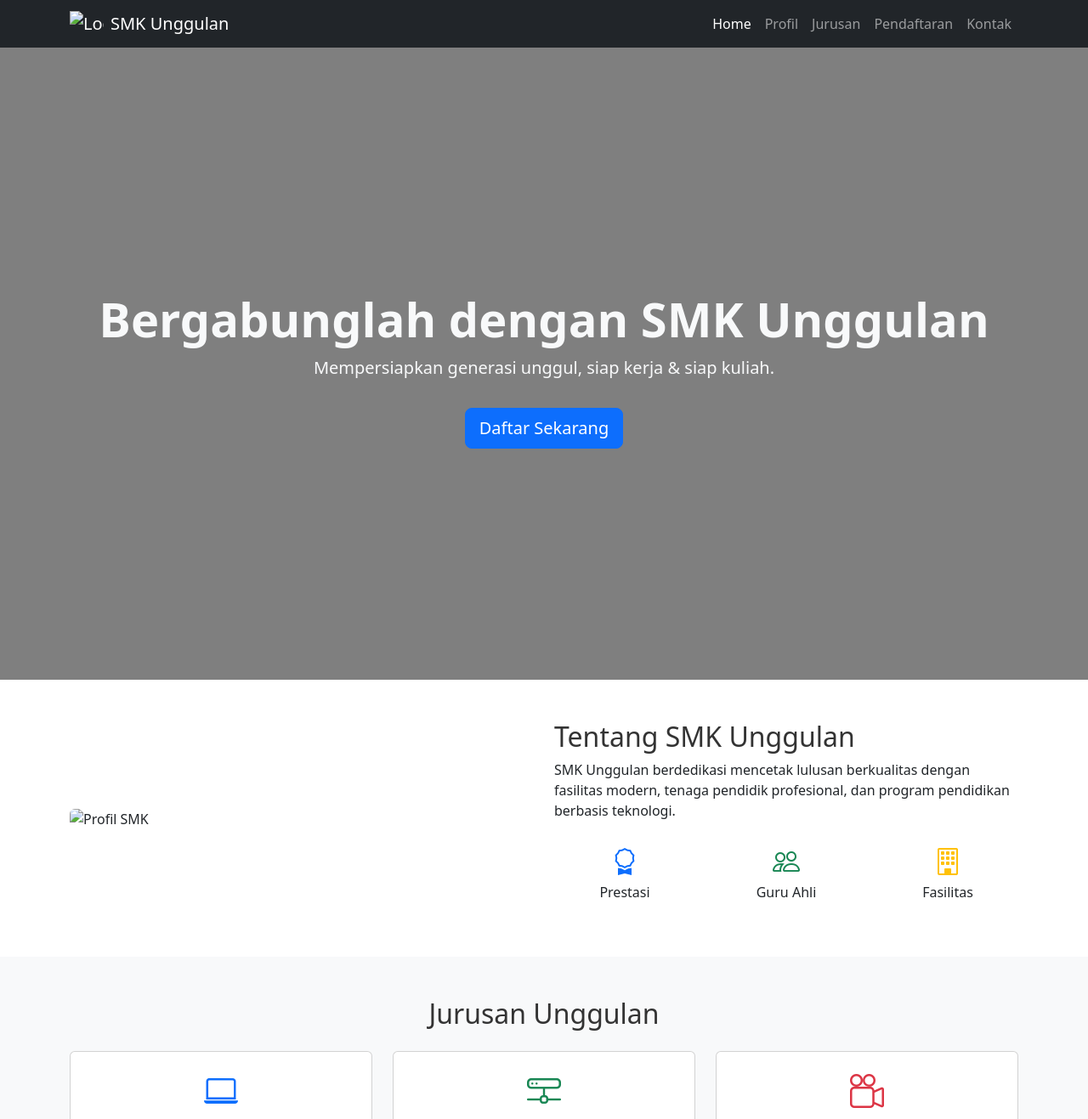
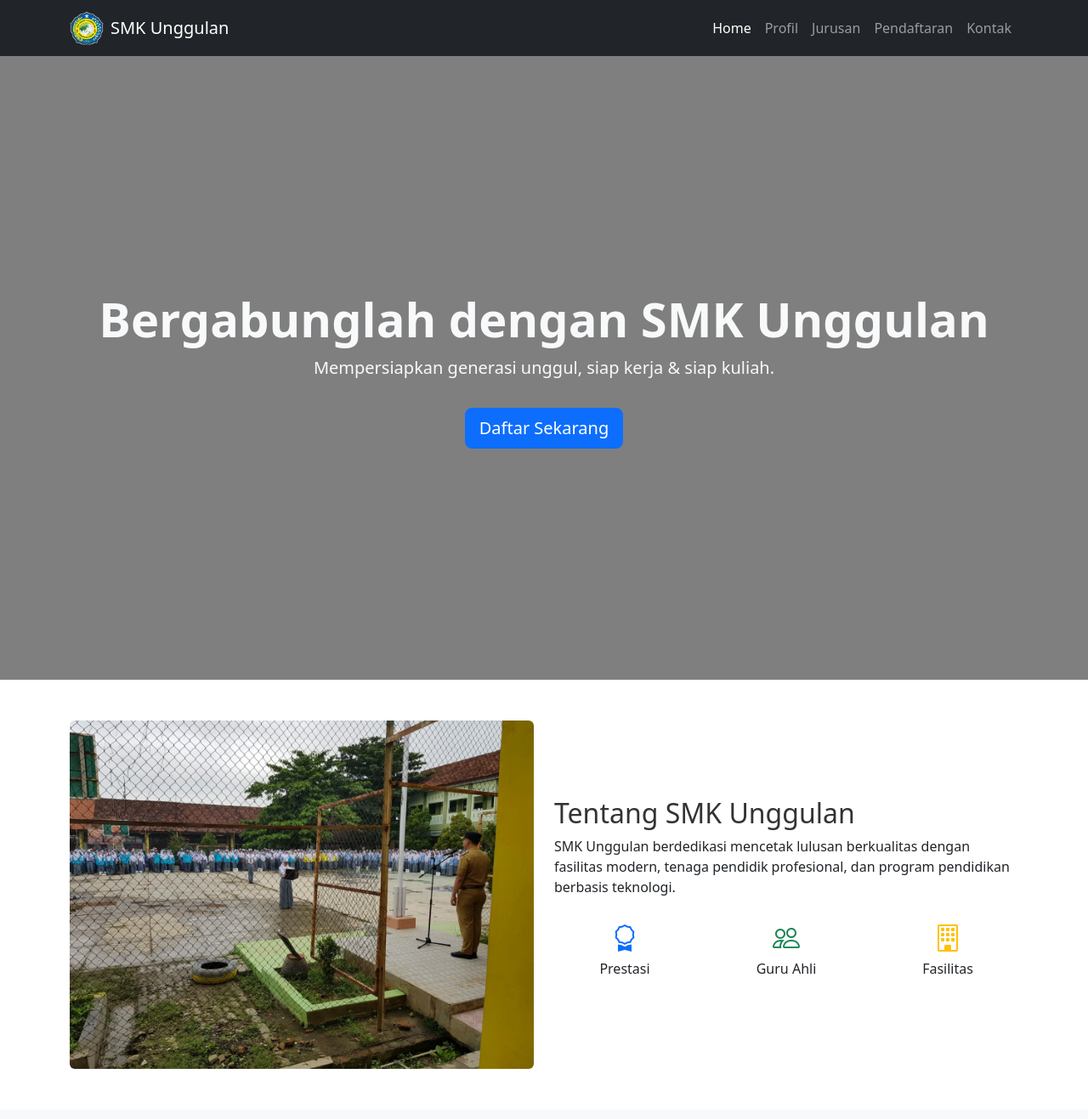
Before and after one commit to dagondragon/smk-unggulan, a plain HTML site: page index.html in a window 1280 px wide. Shown: the top 1317 px of the page at 85% size. Drawn offline with nearby package versions, Linux system fonts and the light colour scheme.

Commit message:
index.html

```diff
--- a/index.html
+++ b/index.html
@@ -23,7 +23,7 @@
       <div class="container">
         <a class="navbar-brand d-flex align-items-center" href="#">
           <img
-            src="img/SMAN-1-CIBARUSAH-Logo.png"
+            src="SMAN-1-CIBARUSAH-Logo.png"
             alt="Logo SMK"
             width="40"
             class="me-2"
@@ -79,7 +79,7 @@
         <div class="row align-items-center">
           <div class="col-md-6">
             <img
-              src="img/sekolah.jpg"
+              src="sekolah.jpg"
               class="img-fluid rounded"
               alt="Profil SMK"
             />
@@ -193,7 +193,7 @@
     <footer id="kontak" class="bg-dark text-light py-4">
       <div class="container text-center">
         <img
-          src="img/SMAN-1-CIBARUSAH-Logo.png"
+          src="SMAN-1-CIBARUSAH-Logo.png"
           width="40"
           alt="Logo SMK"
           class="mb-2"
```
